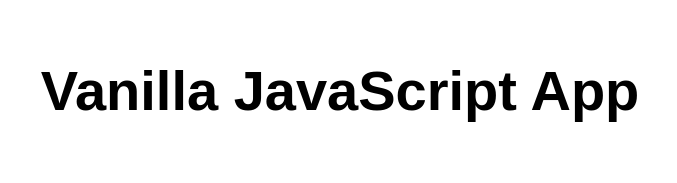
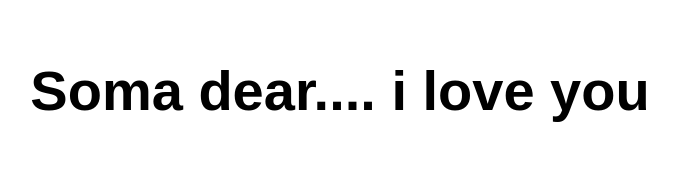
Before and after one commit to jo13jo/my-first-static-web-app, a plain HTML site: page src/index.html in a window 1280 px wide. Shown: the whole page, without its empty margins (300-977 px from the left). Drawn offline with Linux system fonts and the light colour scheme.

Commit message:
Update index.html

```diff
--- a/src/index.html
+++ b/src/index.html
@@ -10,7 +10,7 @@
 
 <body>
   <main>
-    <h1>Vanilla JavaScript App</h1>
+    <h1>Soma dear.... i love you</h1>
   </main>
 </body>
 
```
